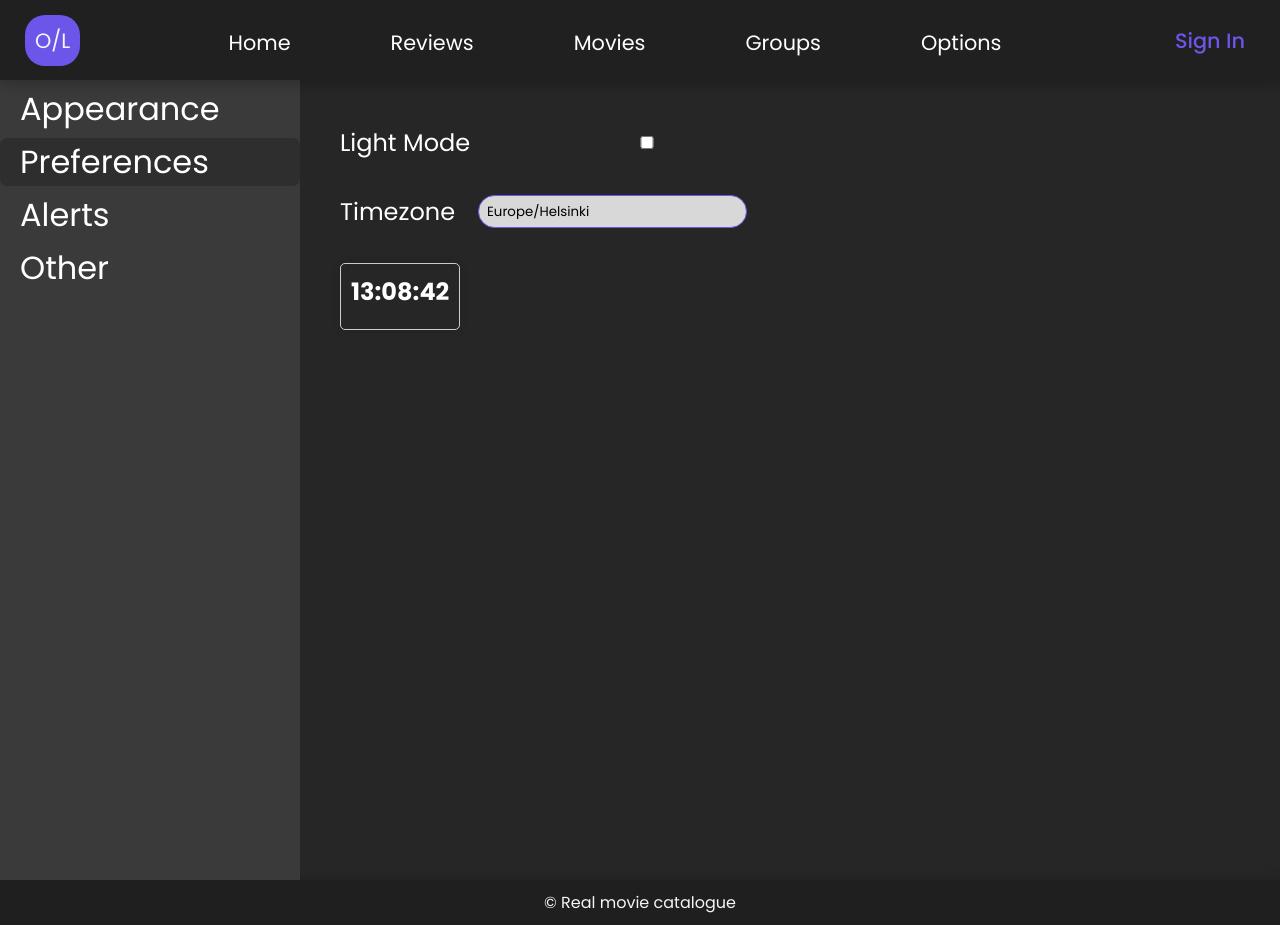
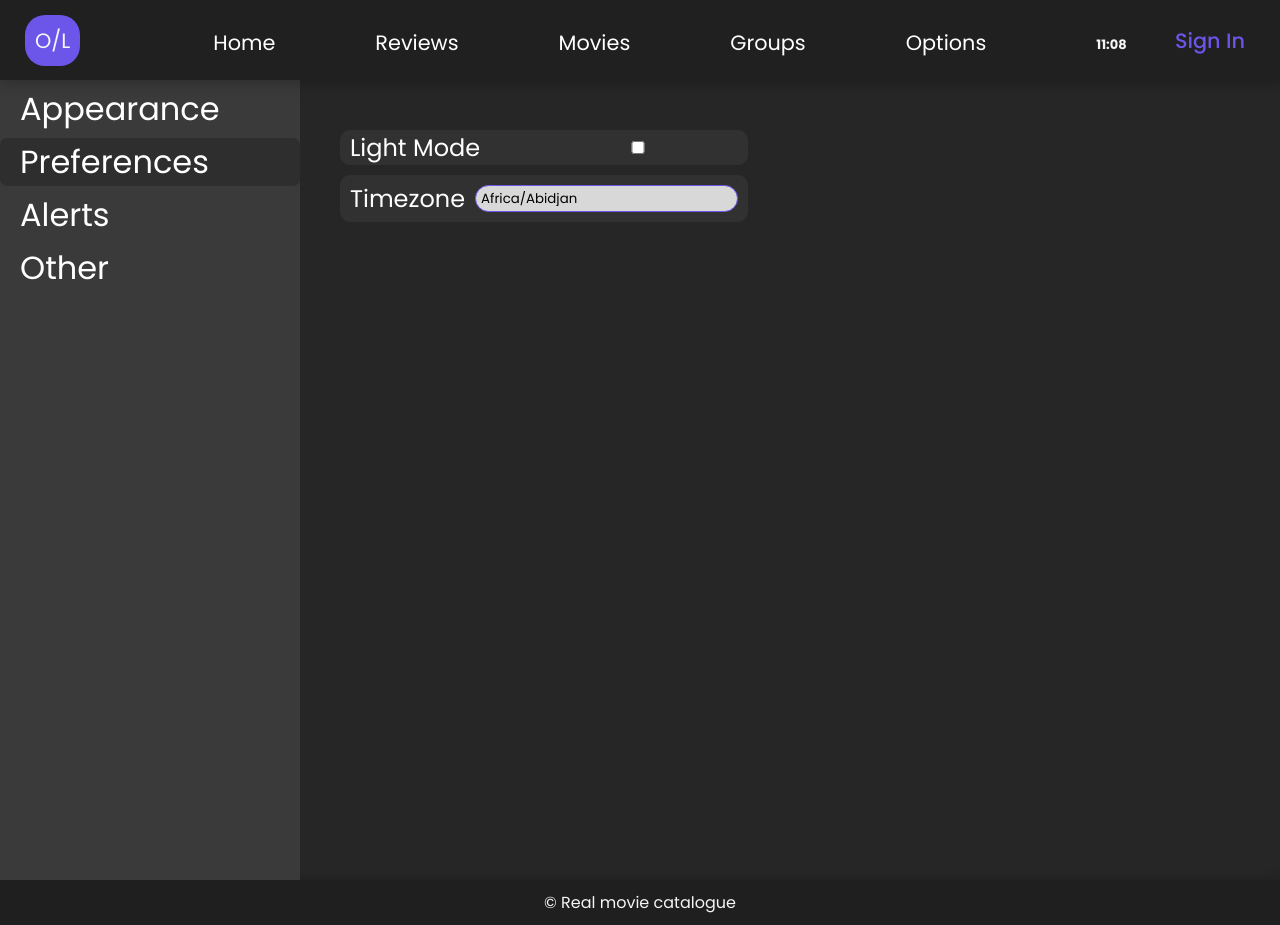
Before and after one commit to TVT22-11/Web-Project, a React (Create React App) app in the folder react-app/: page /options/preferences in a window 1280 px wide. Built offline with nearby package versions, Linux system fonts and the light colour scheme.

Commit message:
clock.js sisällytetty naviin
kello naviin, tyylitelty hieman, sekoilua niin pirusti....

```diff
--- a/react-app/src/App.css
+++ b/react-app/src/App.css
@@ -15,6 +15,7 @@
     --sidebar-second-color: #b2b2b2f8;
     --light-mode-text-color: black;
     --purple-color: #6B56E9;
+    --dark-color: #313131;
 
     --placeholder-color:rgba(255, 253, 253, 0.700);
 
--- a/react-app/src/App.js
+++ b/react-app/src/App.js
@@ -1,6 +1,4 @@
-
-// App.js
-import React from 'react';
+import React, { useState } from 'react';
 import './App.css';
 import { BrowserRouter as Router, Route, Routes } from 'react-router-dom';
 import Navbar from './components/Navbar/Navbar';
@@ -13,24 +11,25 @@ import SignUp from './components/Login/SignUp';
 import Movies from './components/Movies/Movies';
 import { DarkModeProvider } from './components/Options/DarkModeContext';
 
+function App() {
+  const [selectedTimezone, setSelectedTimezone] = useState('Your/Default/Timezone');
 
-
-function App() {
   return (
     <Router>
       <DarkModeProvider>
         <div className='app-navbar'>
-      <Navbar />
+          <Navbar selectedTimezone={selectedTimezone} />
         </div>
         <div className="main-container">
           <Routes>
             <Route path="/" element={<Home />} />
             <Route path="/Login" element={<Login />} />
             <Route path="/groups/*" element={<GroupRoutes />} />
-
-          <Route path= "/Movies/*" element={<Movies/>} />
-
-          <Route path="/options/*" element={<Options />} />
+            <Route path="/Movies/*" element={<Movies />} />
+            <Route
+              path="/options/*"
+              element={<Options selectedTimezone={selectedTimezone} setSelectedTimezone={setSelectedTimezone} />}
+            />
             <Route path="/login/*" element={<Login />} />
             <Route path="/SignUp/*" element={<SignUp />} />
           </Routes>
--- a/react-app/src/components/Navbar/Navbar.js
+++ b/react-app/src/components/Navbar/Navbar.js
@@ -1,19 +1,18 @@
-import React, { useState, useEffect } from 'react';
+import React from 'react';
 import './Navbar.css';
 import { Link } from 'react-router-dom';
 import { FontAwesomeIcon } from '@fortawesome/react-fontawesome';
 import { faBars } from '@fortawesome/free-solid-svg-icons';
+import Clock from '../Options/Clock';  // Import the Clock component
 
-const Navbar = () => {
-  const [show, setShow] = useState(true);
+const Navbar = ({ selectedTimezone, setSelectedTimezone }) => {
+  const [show, setShow] = React.useState(true);
 
   const DDmenuClickHandler = () => {
     var dropdown = document.getElementById("myDropdown");
     dropdown.classList.toggle("show");
     console.log('Dropdown menu clicked!');
   };
-
-
 
   return (
     <header>
@@ -47,10 +46,12 @@ const Navbar = () => {
             <li><Link to="/options/preferences">Options</Link></li>
           </ul>
         </div>
+
+
         <Link to="/Login" className="sign-in-button">Sign In</Link>
+        <Clock timezone={selectedTimezone} />
       </nav>
     </header>
-
   );
 };
 
--- a/react-app/src/components/Options/Clock.css
+++ b/react-app/src/components/Options/Clock.css
@@ -2,17 +2,14 @@
 
 .Clock {
     display: flex;
-    flex-direction: column;
     align-items: center;
     font-family: 'Arial', sans-serif;
-    padding: 10px;
-    border: 1px solid #ccc;
-    border-radius: 5px;
-    box-shadow: 0 0 10px rgba(0, 0, 0, 0.1);
+    padding: 0px;
   }
 
   .time {
-    font-size: 24px;
+    font-size: small;
     font-weight: bold;
-    margin-bottom: 10px;
+    margin-bottom: -10px;
+
   }
--- a/react-app/src/components/Options/Clock.js
+++ b/react-app/src/components/Options/Clock.js
@@ -1,10 +1,10 @@
-// Clock.jsx
+// Clock.js
 
 import React, { useState, useEffect } from 'react';
 import moment from 'moment-timezone';
 import './Clock.css';
 
-function Clock({ selectedTimezone, onTimezoneChange }) {
+function Clock({ timezone }) {
   const [currentTime, setCurrentTime] = useState(new Date());
 
   useEffect(() => {
@@ -15,13 +15,13 @@ function Clock({ selectedTimezone, onTimezoneChange }) {
     return () => clearInterval(intervalId);
   }, []);
 
-  const formattedTime = moment(currentTime).tz(selectedTimezone).format('HH:mm:ss');
+  const formattedTime = timezone
+    ? moment(currentTime).tz(timezone).format('HH:mm')
+    : '';
 
   return (
     <div className="Clock">
       <div className="time">{formattedTime}</div>
-
-      {}
     </div>
   );
 }
--- a/react-app/src/components/Options/Options.js
+++ b/react-app/src/components/Options/Options.js
@@ -6,12 +6,15 @@ import Alerts from './Alerts';
 import Appearance from './Appearance';
 import Other from './Other';
 
-function Options() {
+function Options({ selectedTimezone, setSelectedTimezone }) {
   return (
     <Routes>
       {/* Redirect to /options/preferences by default */}
       <Route path="/" element={<Navigate to="preferences" />} />
-      <Route path="preferences" element={<Preferences />} />
+      <Route
+        path="preferences"
+        element={<Preferences selectedTimezone={selectedTimezone} setSelectedTimezone={setSelectedTimezone} />}
+      />
       <Route path="alerts" element={<Alerts />} />
       <Route path="appearance" element={<Appearance />} />
       <Route path="other" element={<Other />} />
--- a/react-app/src/components/Options/Preferences.css
+++ b/react-app/src/components/Options/Preferences.css
@@ -2,6 +2,16 @@
   display: flex;
   height: 100%;
   width: 100%;
+}
+.page-container label {
+  margin: 10px 0px 0px 0px;
+  background-color: var(--dark-color);
+  border-radius: 10px;
+  padding-left: 10px;
+  padding-right: 10px;
+}
+.dark-mode .page-container label{
+  background-color: var(--fourth-color);
 }
 
 .content {
@@ -10,11 +20,11 @@
   font-size: x-large;
 }
 input[type="checkbox"]{
-  margin-left: 10px;
+  margin-left: 0px;
 }
 select {
-  margin: 30px 0px 30px 23px;
-  padding: 8px;
+  margin: 10px 0px 10px 10px;
+  padding: 5px;
   border: 1px solid var(--purple-color);
   border-radius: 20px;
   appearance: none;
--- a/react-app/src/components/Options/Preferences.js
+++ b/react-app/src/components/Options/Preferences.js
@@ -1,3 +1,5 @@
+// Preferences.js
+
 import React, { useState, useEffect } from 'react';
 import './Options.css';
 import './Preferences.css';
@@ -6,7 +8,7 @@ import moment from 'moment-timezone';
 import Sidebar from './Sidebar';
 import { useDarkMode } from './DarkModeContext';
 
-function Preferences() {
+function Preferences({ selectedTimezone, setSelectedTimezone }) {
   const { isDarkMode, toggleDarkMode } = useDarkMode();
 
   useEffect(() => {
@@ -14,7 +16,6 @@ function Preferences() {
   }, []); // Empty dependency array to run the effect only once on mount
 
   const storedTimezone = localStorage.getItem('selectedTimezone') || 'Europe/Helsinki';
-  const [selectedTimezone, setSelectedTimezone] = useState(storedTimezone);
   const [allTimezones, setAllTimezones] = useState([]);
 
   useEffect(() => {
@@ -50,7 +51,7 @@ function Preferences() {
           <li>
             <label>
               Timezone
-              <select value={selectedTimezone} onChange={handleTimezoneChange}>
+              <select value={selectedTimezone} onChange={(e) => handleTimezoneChange(e)}>
                 {allTimezones.map((timezone) => (
                   <option key={timezone.value} value={timezone.value}>
                     {timezone.label}
@@ -60,7 +61,6 @@ function Preferences() {
             </label>
           </li>
         </ul>
-        <Clock selectedTimezone={selectedTimezone} />
       </div>
     </div>
   );
```
Lines whose indentation alone changed are shown as unchanged.
